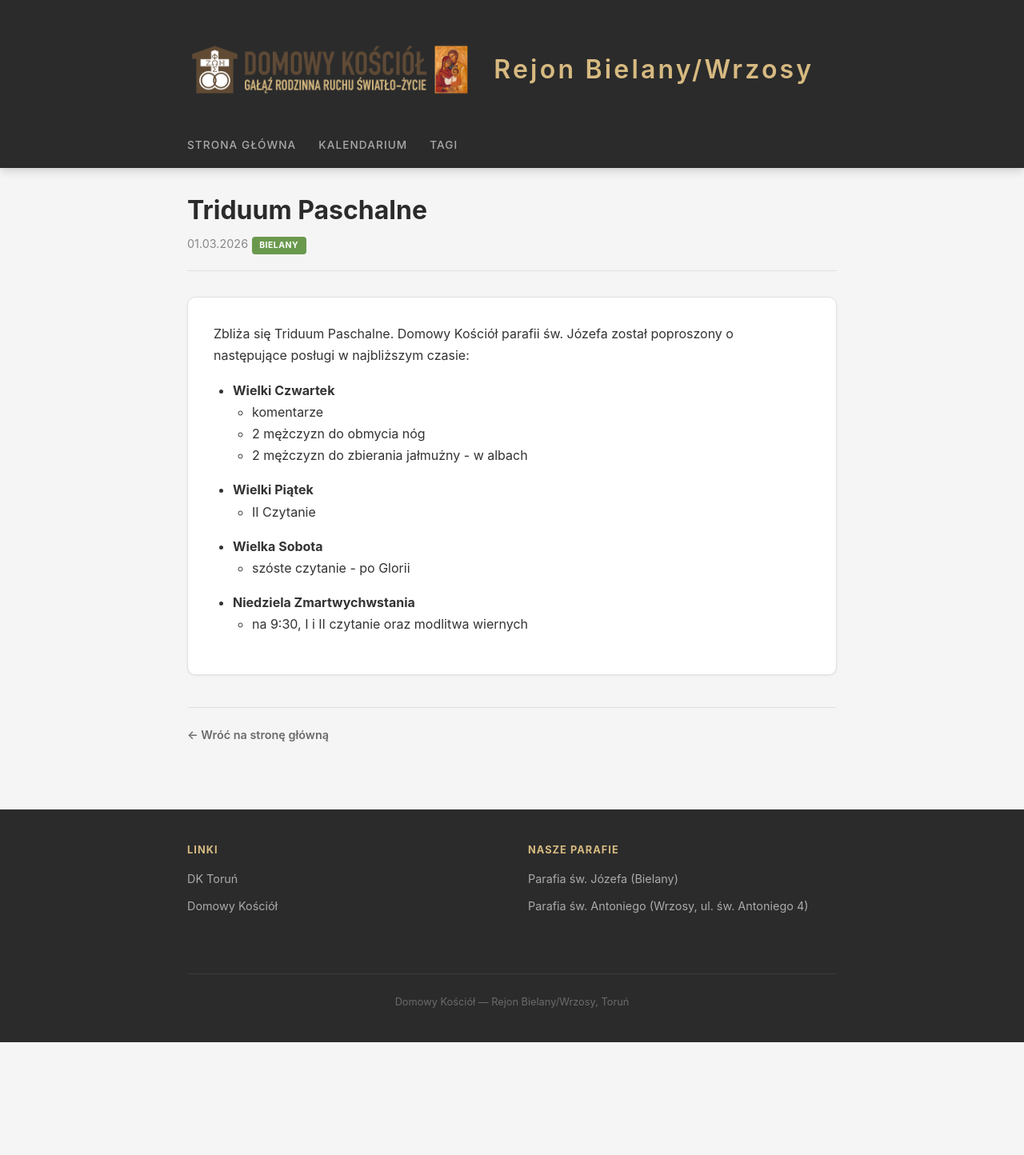
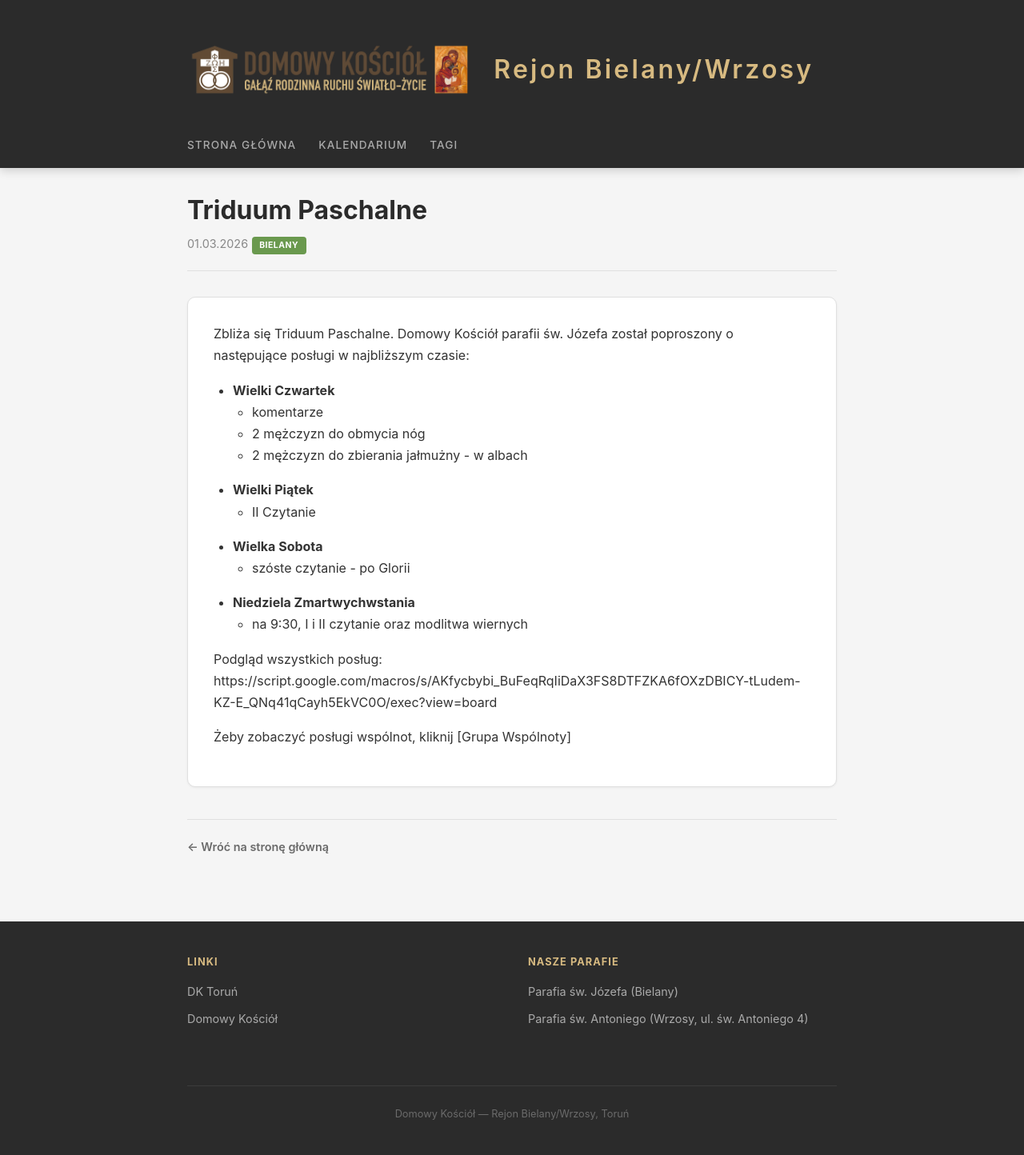
Before and after one commit to dk-bielany-torun/dk-bielany-torun.github.io, a Jekyll site: the page built from _posts/2026-03-01-triduum.md, in a window 1280 px wide. Shown: the whole page at 80% size. Built offline with Jekyll 4.4.1, drawn with Linux system fonts in a browser that asks for light colours; comment, search, counter and statistics services are not loaded; before the commit the page ends 1303 px from its top, so only the background shows below that.

Commit message:
link do poslug

```diff
--- a/_posts/2026-03-01-triduum.md
+++ b/_posts/2026-03-01-triduum.md
@@ -18,3 +18,8 @@ Zbliża się Triduum Paschalne. Domowy Kościół parafii św. Józefa został p
   * szóste czytanie - po Glorii
 * **Niedziela Zmartwychwstania**
   * na 9:30, I i II czytanie oraz modlitwa wiernych
+
+Podgląd wszystkich posług:
+https://script.google.com/macros/s/AKfycbybi_BuFeqRqIiDaX3FS8DTFZKA6fOXzDBICY-tLudem-KZ-E_QNq41qCayh5EkVC0O/exec?view=board
+
+Żeby zobaczyć posługi wspólnot, kliknij [Grupa Wspólnoty]
```
